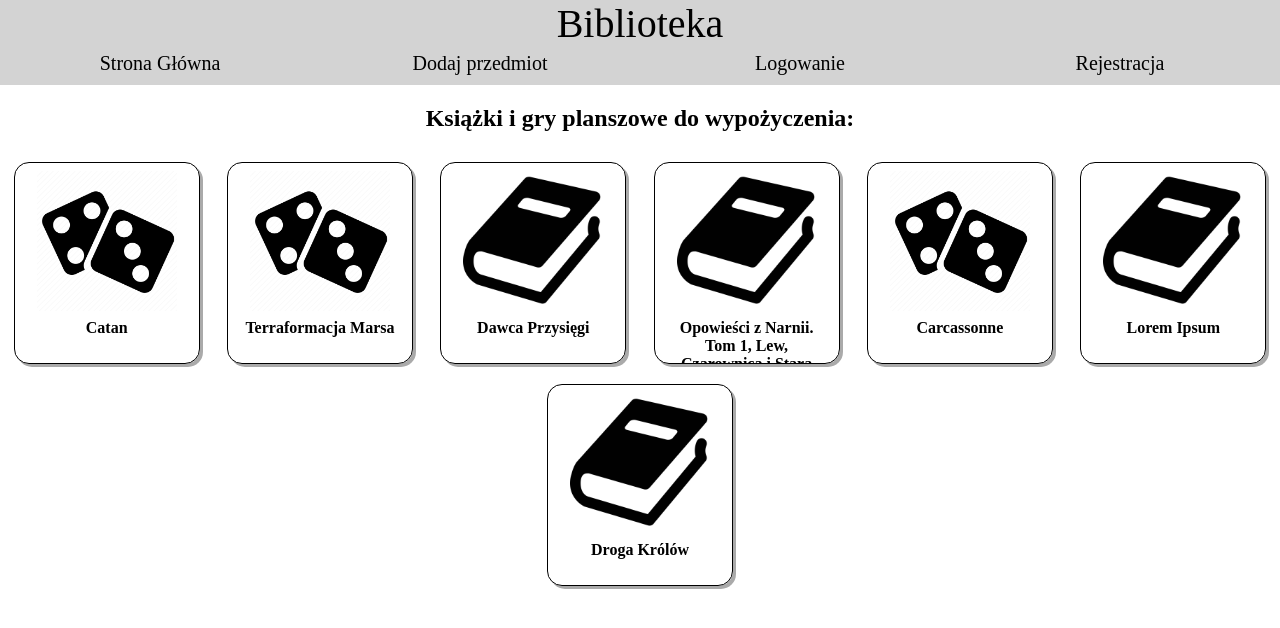
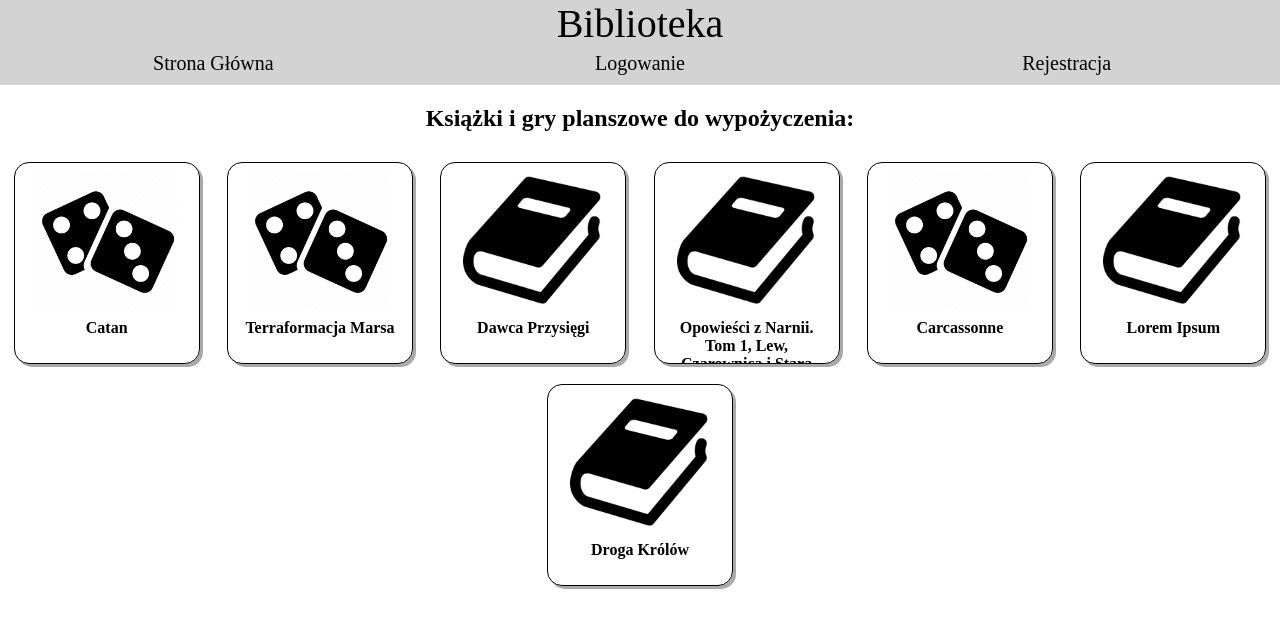
Before and after one commit to DTroczyk/Library-front, a React (Create React App) app: page / in a window 1280 px wide. Shown: the top 628 px of the page. Built offline with nearby package versions, Linux system fonts and the light colour scheme.

Commit message:
Add simple login

```diff
--- a/src/components/Header/Header.jsx
+++ b/src/components/Header/Header.jsx
@@ -1,9 +1,39 @@
 import React from 'react'
+import { useDispatch } from 'react-redux'
+import { useSelector } from 'react-redux'
 import { Link } from 'react-router-dom'
+
+import { loguotUser } from '../../actions/userActions';
 
 import './Header.css'
 
 const Header = () => {
+  const user = useSelector(store => store.user);
+
+  const dispatch = useDispatch();
+
+  const handleClick = () => {
+    dispatch(loguotUser());
+  }
+
+  const isUserLogged = () => {
+    if (user.id) {
+      return (
+        <>
+          <div><Link to='/panel'>Panel</Link></div>
+          <div><Link to='/' onClick={handleClick}>Wyloguj</Link></div>
+        </>
+      )
+    } else {
+      return (
+        <>
+          <div><Link to='/login'>Logowanie</Link></div>
+          <div><Link to='/register'>Rejestracja</Link></div>
+        </>
+      )
+    }
+  }
+
   return (
     <header>
       <div id="banner">
@@ -11,9 +41,8 @@ const Header = () => {
       </div>
       <nav>
           <div><Link to='/'>Strona Główna</Link></div>
-          <div><Link to='/additem'>Dodaj przedmiot</Link></div>
-          <div><Link to='/login'>Logowanie</Link></div>
-          <div><Link to='/register'>Rejestracja</Link></div>
+          {/* <div><Link to='/additem'>Dodaj przedmiot</Link></div> */}
+          {isUserLogged()}
       </nav>
     </header>
   )
--- a/src/components/Login/Login.jsx
+++ b/src/components/Login/Login.jsx
@@ -1,10 +1,16 @@
 import React, { useState } from 'react'
+import { useDispatch } from 'react-redux';
+import { useNavigate } from 'react-router-dom';
+import { loginUser } from '../../actions/userActions';
 
 import './Login.css'
 
 const Login = () => {
   const [usernameInput, setUsernameInput] = useState('');
   const [passwordInput, setPasswordInput] = useState('');
+
+  const dispatch = useDispatch();
+  const navigate = useNavigate();
 
   const handleForgotPassword = () => {
     alert('Nie zaimplementowano')
@@ -18,10 +24,8 @@ const Login = () => {
       return
     }
 
-    alert(`Wysyłam dane:
-    Login: ${usernameInput}
-    Hasło: ${passwordInput}
-    Nie zaimplementowano logowania`)
+    dispatch(loginUser(usernameInput, passwordInput));
+    navigate('/');
   }
   const handlePasswordChange = event => setPasswordInput(event.target.value);
 
```
